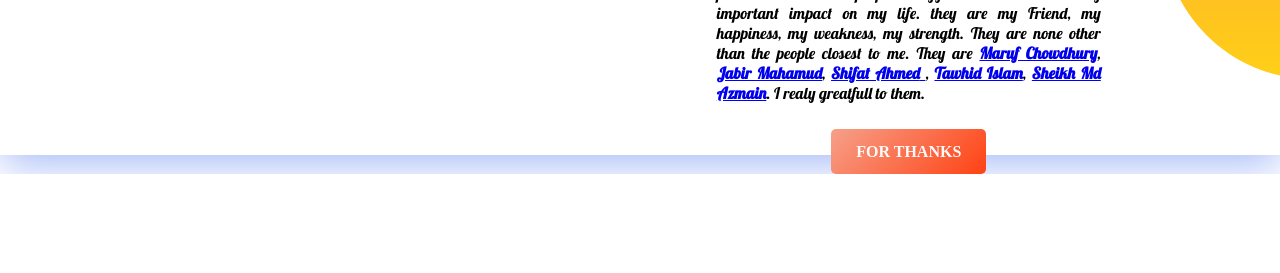
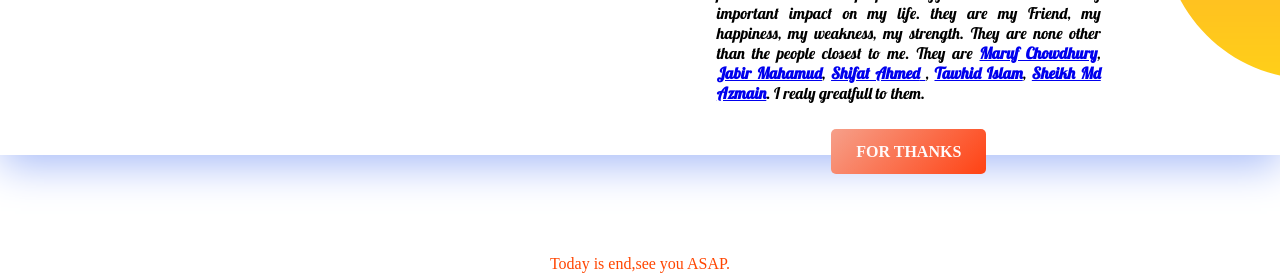
Before and after one commit to AbulBashar38/practice-portfolio, a plain HTML site: page index.html in a window 1280 px wide. Shown: the part 1067-1340 px from the top of the page. Before the commit the page ends 1241 px from the top, so only its background shows below. Drawn offline with Linux system fonts and the light colour scheme; a web font is replaced by a local one.

Commit message:
fainal project done

```diff
--- a/index.html
+++ b/index.html
@@ -38,7 +38,7 @@
            <div id="parageraph-style2">
                 <p class="paragraph-style">There are a lot of friends have in my friend list. All friends are really awesome. But some are special for me. They are <a href="https://www.facebook.com/profile.php?id=100013477811469"><strong>Mahabubur Rohoman Mobin</strong></a>, <a href="https://www.facebook.com/profile.php?id=100041596489444"><strong>Ibrahim Mollah(Dashing Boy)</strong></a>, <a href="https://www.facebook.com/dip.jitbarai.1"><strong>Dip Jit Baroi</strong></a>, <a href="https://www.facebook.com/profile.php?id=100015032193840"><strong>Abdullah Tanvir</strong></a>, <a href="https://www.facebook.com/abdur.rohamanrohan"><strong>Abdur Rohoman Rohan (Premic Purus)</strong></a>. They All are my very good friends and good person also. But some people on my friend list who have a very important impact on my life. they are my Friend, my happiness, my weakness, my strength. They are none other than the people closest to me. They are <a href="https://www.facebook.com/maruf.chowdhury.98892"><strong>Maruf Chowdhury</strong></a>, <a href="https://www.facebook.com/MJjabir.mahamud"><strong>Jabir Mahamud</strong></a>, <a href="https://www.facebook.com/Lil.Shifu"><strong>Shifat Ahmed</strong>
             </a>, <a href="https://www.facebook.com/tawhid.ke"><strong>Tawhid Islam</strong></a>, <a href="https://www.facebook.com/profile.php?id=100007285669204"><strong>Sheikh Md Azmain</strong></a>. I realy greatfull to them.</p></div>
-            <div id="work-button"><a class="work-button" target="_blank" href="https://www.facebook.com/abulbashar38">FOR THANKS</a></div></div>
+            <div id="work-button"><a class="work-button" target="_blank" href="https://www.facebook.com/messages/t/100015156452744">FOR THANKS</a></div></div>
         </div>
 
 
@@ -46,4 +46,5 @@
 
 
 </body>
+<footer>Today is end,see you ASAP.</footer>
 </html>
--- a/practice portfolio.css
+++ b/practice portfolio.css
@@ -81,6 +81,9 @@ section{
     background-image: url(images/dream-bg.png);
     background-position: right;
     box-shadow: 1px 10px 40px rgb(167, 187, 248);
+
+
+
   }
    #second-div{
        text-align: right;
@@ -90,3 +93,8 @@ section{
     text-align: justify;
     text-decoration: none;
 }
+footer{
+    margin-top: 100px;
+    text-align: center;
+    color: orangered;
+}
```
